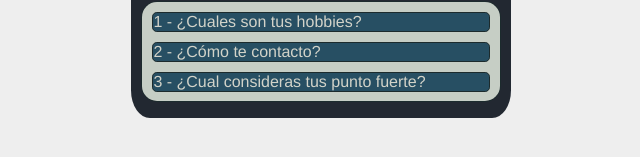
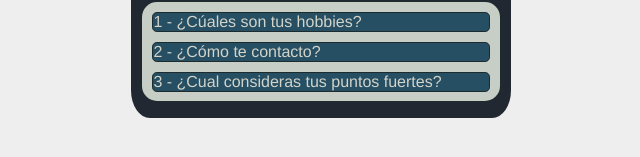
Before and after one commit to Claudia1991/chat-box-vue, a Vue app: page / in a window 1280 px wide. Shown: the part 537-694 px from the top of the page, without its empty margins (319-959 px from the left). Built offline with nearby package versions, Linux system fonts and the light colour scheme.

Commit message:
Version 2: bug fix de scroll con border radius

```diff
--- a/src/assets/data/DataService.js
+++ b/src/assets/data/DataService.js
@@ -3,22 +3,22 @@ export default{
         return [
             {
                 "id" : 1,
-                "question" : "¿Cuantos años de experiencia tienes en desarrollo?",
+                "question" : "¿Cuántos años de experiencia tienes en desarrollo?",
                 "answer" : "Empecé a desarrollar en el 2018."
             },
             {
                 "id" : 2,
-                "question" : "¿En que tecnologias desarrollas?",
+                "question" : "¿En qué tecnologías desarrollas?",
                 "answer" : "Desarrollo en .Net lo que es back end, tengo experiencia tanto en Net Core y Framework; despúes un poco Javascript con los frameworks Vue Js y Angular Js. Los infaltables Html y CSS. Y no olvidemos a Sql Server."
             },
             {
                 "id" : 3,
-                "question" : "¿Con que tecnologias esta hecho esta app?",
+                "question" : "¿Con qué tecnologías esta hecho esta app?",
                 "answer" : "Con Vue Js. Esta deployada con GitHub Pages."
             },
             {
                 "id" : 4,
-                "question" : "¿Cuales son tus hobbies?",
+                "question" : "¿Cúales son tus hobbies?",
                 "answer" : "Uff, me gusta tomar cervezas, andar en bici y ver fútbol. :P"
             },
             {
@@ -33,7 +33,7 @@ export default{
             },
             {
                 "id" : 7,
-                "question" : "Muchas gracias Clau !",
+                "question" : "¡Muchas gracias Clau !",
                 "answer" : "Muchas gracias a vos por tomarte el tiempo de probar esta nueva forma de charlar! :D <3"
             },
             {
@@ -48,7 +48,7 @@ export default{
             },
             {
                 "id" : 10,
-                "question" : "¿Cual consideras tus punto fuerte?",
+                "question" : "¿Cual consideras tus puntos fuertes?",
                 "answer" : "Que no dejo de intertar las cosas, hasta que salgan!."
             }
         ];
--- a/src/components/ChatBox.vue
+++ b/src/components/ChatBox.vue
@@ -59,5 +59,17 @@ export default {
         overflow: auto;
         max-height: 75%;
         height: 100%;
+        scrollbar-width: 1px;
+    }
+
+    div div::-webkit-scrollbar{
+        width: 16px;
+    }
+
+    div div::-webkit-scrollbar-thumb {
+        background-color: #393e46;
+        border: 4px solid transparent;
+        border-radius: 8px;
+        background-clip: padding-box;
     }
 </style>
--- a/src/components/QuestionsList.vue
+++ b/src/components/QuestionsList.vue
@@ -44,7 +44,8 @@ export default {
         border-radius: 0.3em;
         margin: 10px;
         background-color: #274f63 ;
-        transition: step-start;
+        transition: .8s;
+        cursor: pointer;
     }
     #questions-list{
         font-family: Avenir, Helvetica, Arial, sans-serif;
@@ -59,4 +60,13 @@ export default {
         margin: 10px;
         overflow-y: auto;
     }
+    div div::-webkit-scrollbar{
+        width: 16px;
+    }
+    div div::-webkit-scrollbar-thumb {
+        background-color: #393e46;
+        border: 4px solid transparent;
+        border-radius: 8px;
+        background-clip: padding-box;
+    }
 </style>
```
